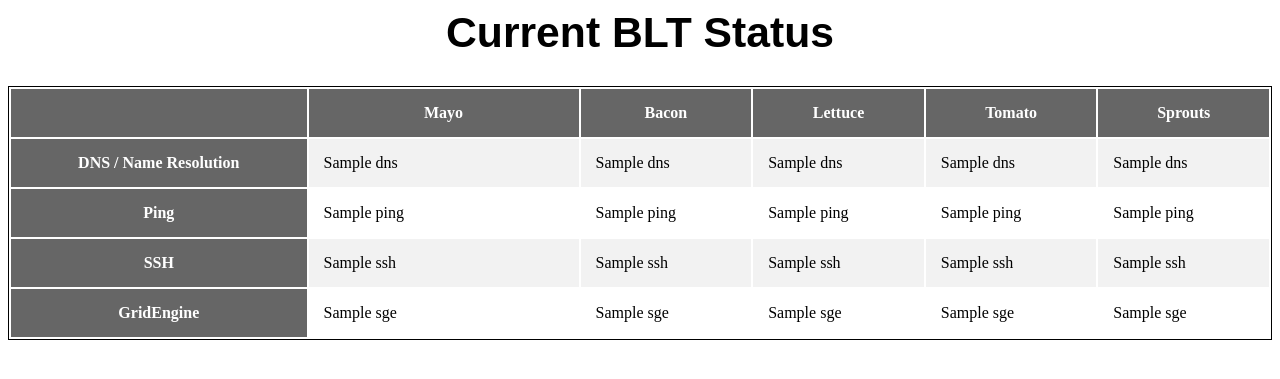
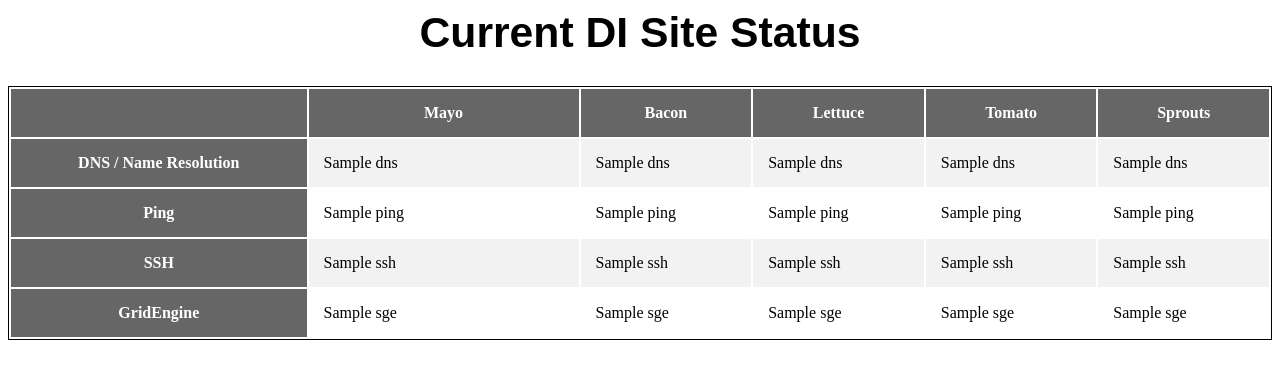
Before and after one commit to benhg/dns-propagation-checker, a Flask app: template templates/status.html in a window 1280 px wide. Shown: the top 379 px of the page. Run offline with Flask 2, Linux system fonts and the light colour scheme; the template is opened without the code that fills it: most values are stand-ins (such as "Sample title", 1, 10 or a date in 2020); some libraries are stand-ins or nearby versions.

Commit message:
changed title

```diff
--- a/templates/status.html
+++ b/templates/status.html
@@ -49,9 +49,9 @@
      color: white;}
 
 </style>
-<title>BLT Status</title>
+<title>DI Site Status</title>
 <body>
-<h1>Current BLT Status</h1>
+<h1>Current DI Site Status</h1>
 <table style="width:100%">
   <tr>
     <th class='concern-header'></th>
```
